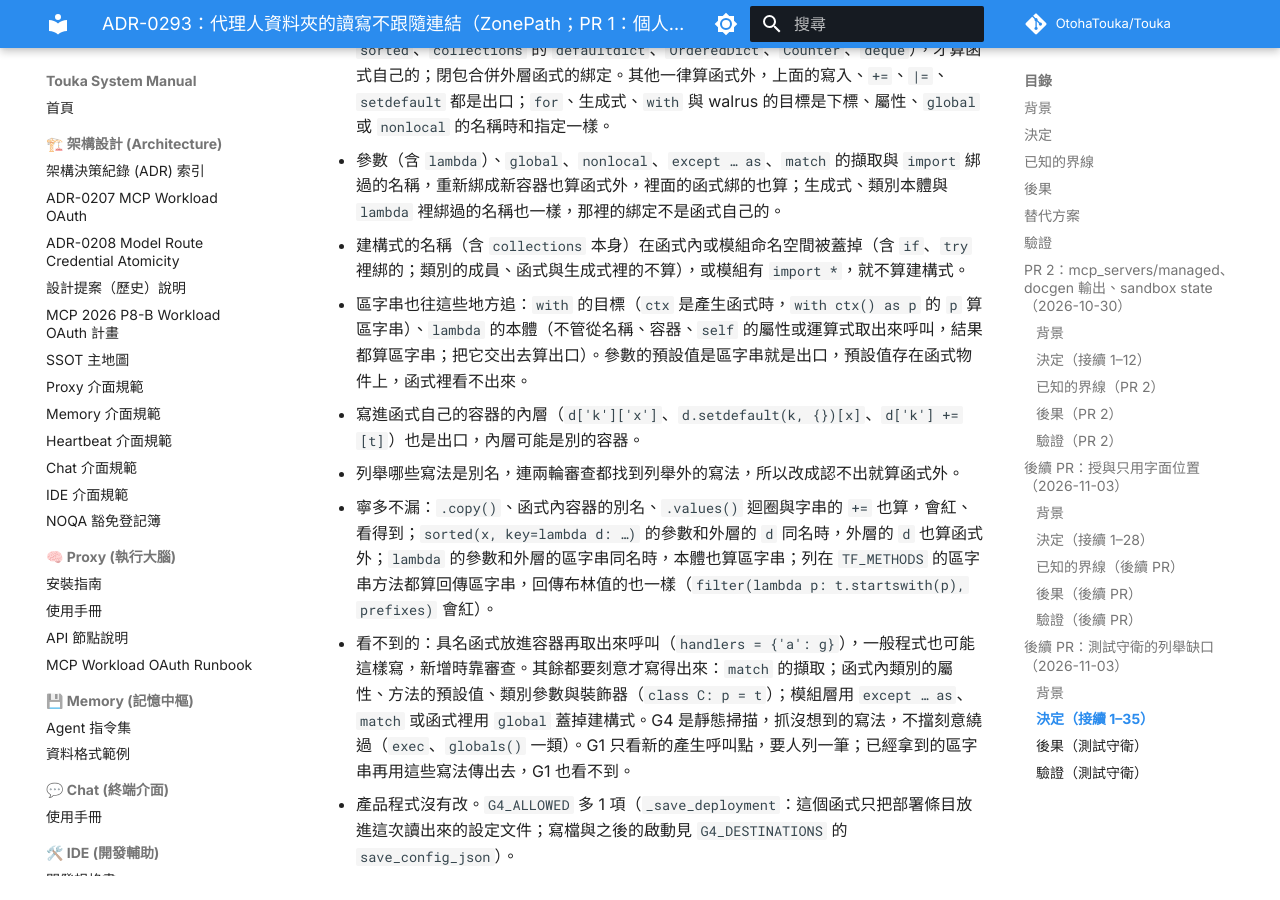
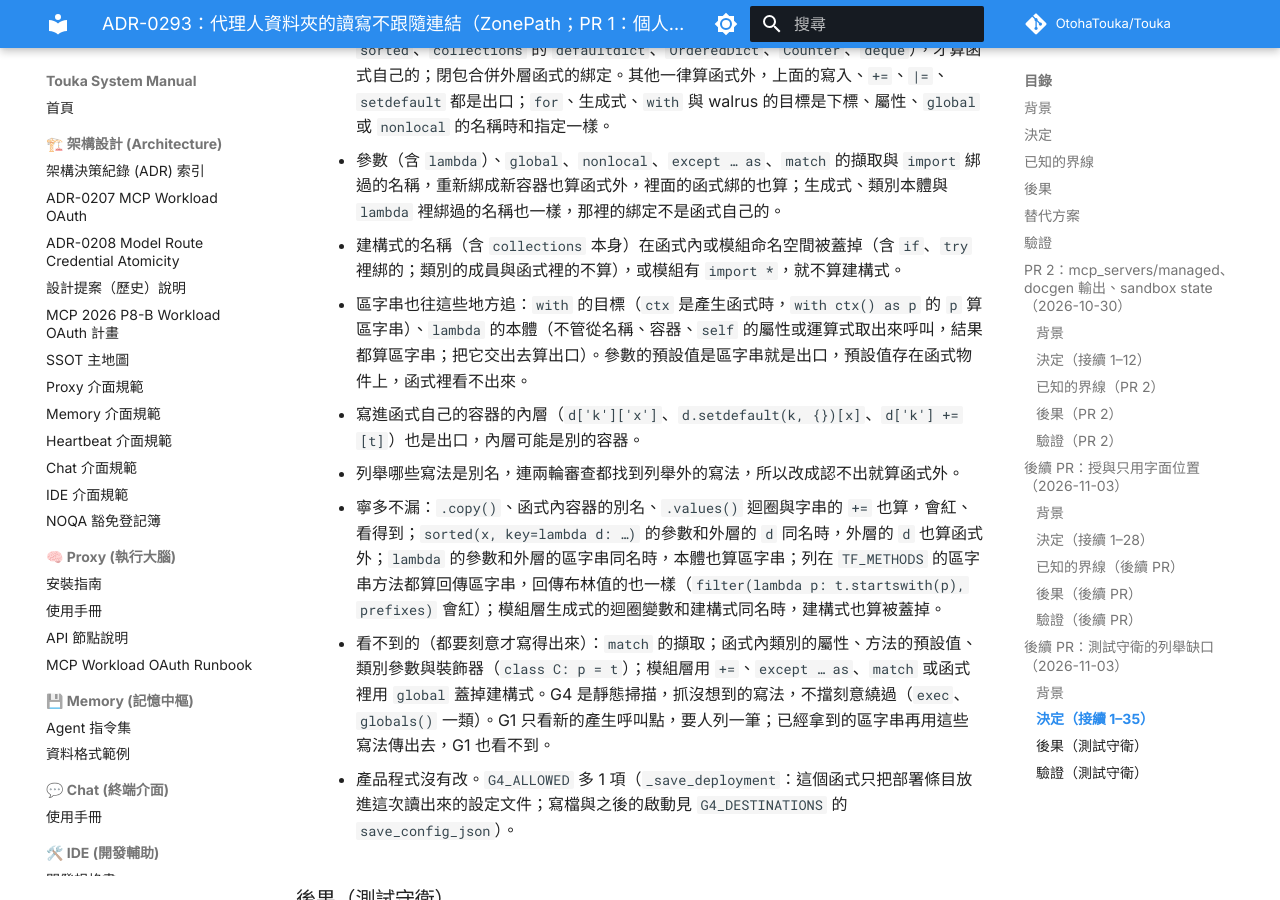
Before and after one commit to OtohaTouka/Touka, an MkDocs documentation site: the page built from docs/architecture/adr/0293-agent-folders-no-follow.md, in a window 1280 px wide and 900 px high, scrolled down 18698 px. Built offline with MkDocs 1.6.1 and Material for MkDocs 9.7.7, drawn with Linux system fonts in a browser that asks for light colours; comment, search, counter and statistics services are not loaded.

Commit message:
test(zone-guard): correct the known limits of G4 after trying each one
A named function used as a value is reported as a reference, so it is not a
known limit. A module-level comprehension variable does count as shadowing a
constructor unless it loops over an empty literal. Try each limit in a test.

Co-Authored-By: Claude Opus 5.5 <noreply@anthropic.com>

```diff
--- a/docs/architecture/adr/0293-agent-folders-no-follow.md
+++ b/docs/architecture/adr/0293-agent-folders-no-follow.md
@@ -244,12 +244,12 @@ PR 2 的「已知的界線」列了一串測試守衛看不到的寫法，多半
 42. **G4 算「寫進函式外的容器」，預設拒絕**：
     - 名稱的每一次綁定都認得出是新建的容器（字面容器、生成式、`dict`、`list`、`set`、`sorted`、`collections` 的 `defaultdict`、`OrderedDict`、`Counter`、`deque`），才算函式自己的；閉包合併外層函式的綁定。其他一律算函式外，上面的寫入、`+=`、`|=`、`setdefault` 都是出口；`for`、生成式、`with` 與 walrus 的目標是下標、屬性、`global` 或 `nonlocal` 的名稱時和指定一樣。
     - 參數（含 `lambda`）、`global`、`nonlocal`、`except … as`、`match` 的擷取與 `import` 綁過的名稱，重新綁成新容器也算函式外，裡面的函式綁的也算；生成式、類別本體與 `lambda` 裡綁過的名稱也一樣，那裡的綁定不是函式自己的。
-    - 建構式的名稱（含 `collections` 本身）在函式內或模組命名空間被蓋掉（含 `if`、`try` 裡綁的；類別的成員、函式與生成式裡的不算），或模組有 `import *`，就不算建構式。
+    - 建構式的名稱（含 `collections` 本身）在函式內或模組命名空間被蓋掉（含 `if`、`try` 裡綁的；類別的成員與函式裡的不算），或模組有 `import *`，就不算建構式。
     - 區字串也往這些地方追：`with` 的目標（`ctx` 是產生函式時，`with ctx() as p` 的 `p` 算區字串）、`lambda` 的本體（不管從名稱、容器、`self` 的屬性或運算式取出來呼叫，結果都算區字串；把它交出去算出口）。參數的預設值是區字串就是出口，預設值存在函式物件上，函式裡看不出來。
     - 寫進函式自己的容器的內層（`d['k']['x']`、`d.setdefault(k, {})[x]`、`d['k'] += [t]`）也是出口，內層可能是別的容器。
     - 列舉哪些寫法是別名，連兩輪審查都找到列舉外的寫法，所以改成認不出就算函式外。
-    - 寧多不漏：`.copy()`、函式內容器的別名、`.values()` 迴圈與字串的 `+=` 也算，會紅、看得到；`sorted(x, key=lambda d: …)` 的參數和外層的 `d` 同名時，外層的 `d` 也算函式外；`lambda` 的參數和外層的區字串同名時，本體也算區字串；列在 `TF_METHODS` 的區字串方法都算回傳區字串，回傳布林值的也一樣（`filter(lambda p: t.startswith(p), prefixes)` 會紅）。
-    - 看不到的：具名函式放進容器再取出來呼叫（`handlers = {'a': g}`），一般程式也可能這樣寫，新增時靠審查。其餘都要刻意才寫得出來：`match` 的擷取；函式內類別的屬性、方法的預設值、類別參數與裝飾器（`class C: p = t`）；模組層用 `except … as`、`match` 或函式裡用 `global` 蓋掉建構式。G4 是靜態掃描，抓沒想到的寫法，不擋刻意繞過（`exec`、`globals()` 一類）。G1 只看新的產生呼叫點，要人列一筆；已經拿到的區字串再用這些寫法傳出去，G1 也看不到。
+    - 寧多不漏：`.copy()`、函式內容器的別名、`.values()` 迴圈與字串的 `+=` 也算，會紅、看得到；`sorted(x, key=lambda d: …)` 的參數和外層的 `d` 同名時，外層的 `d` 也算函式外；`lambda` 的參數和外層的區字串同名時，本體也算區字串；列在 `TF_METHODS` 的區字串方法都算回傳區字串，回傳布林值的也一樣（`filter(lambda p: t.startswith(p), prefixes)` 會紅）；模組層生成式的迴圈變數和建構式同名時，建構式也算被蓋掉。
+    - 看不到的（都要刻意才寫得出來）：`match` 的擷取；函式內類別的屬性、方法的預設值、類別參數與裝飾器（`class C: p = t`）；模組層用 `+=`、`except … as`、`match` 或函式裡用 `global` 蓋掉建構式。G4 是靜態掃描，抓沒想到的寫法，不擋刻意繞過（`exec`、`globals()` 一類）。G1 只看新的產生呼叫點，要人列一筆；已經拿到的區字串再用這些寫法傳出去，G1 也看不到。
     - 產品程式沒有改。`G4_ALLOWED` 多 1 項（`_save_deployment`：這個函式只把部署條目放進這次讀出來的設定文件；寫檔與之後的啟動見 `G4_DESTINATIONS` 的 `save_config_json`）。
 
 ### 後果（測試守衛）
```
Also changed, not shown: 1 other file.
